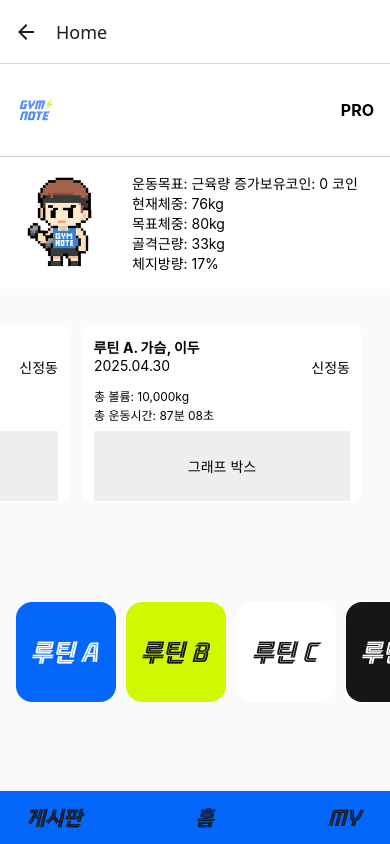
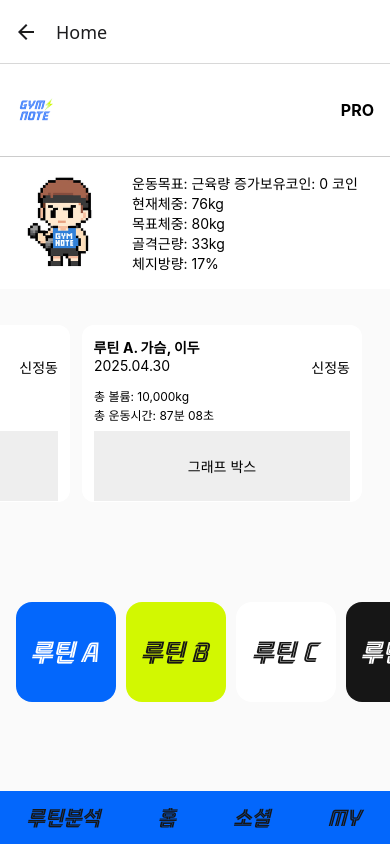
Before and after one commit to GymNote-Org/gymnote-FE, a React Native app: screen /Home in a window 390 px wide. Built offline with nearby package versions, Linux system fonts and the light colour scheme.

Commit message:
modify: 푸터 메뉴 게시판 -> 소셜 수정 및 루틴분석 추가

```diff
--- a/src/components/Footer.tsx
+++ b/src/components/Footer.tsx
@@ -5,11 +5,15 @@ const Footer = () => {
     return (
         <View style={styles.container}>
             <TouchableOpacity style={styles.footerButton}>
-                <Text style={styles.footerButtonText}>게시판</Text>
+                <Text style={styles.footerButtonText}>루틴분석</Text>
             </TouchableOpacity>
 
             <TouchableOpacity style={styles.footerButton}>
                 <Text style={styles.footerButtonText}>홈</Text>
+            </TouchableOpacity>
+
+            <TouchableOpacity style={styles.footerButton}>
+                <Text style={styles.footerButtonText}>소셜</Text>
             </TouchableOpacity>
 
             <TouchableOpacity style={styles.footerButton}>
```
